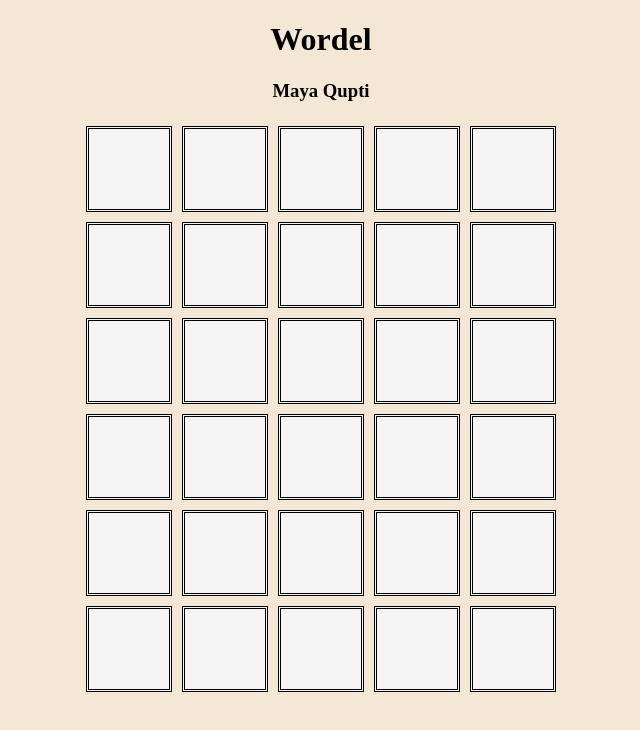
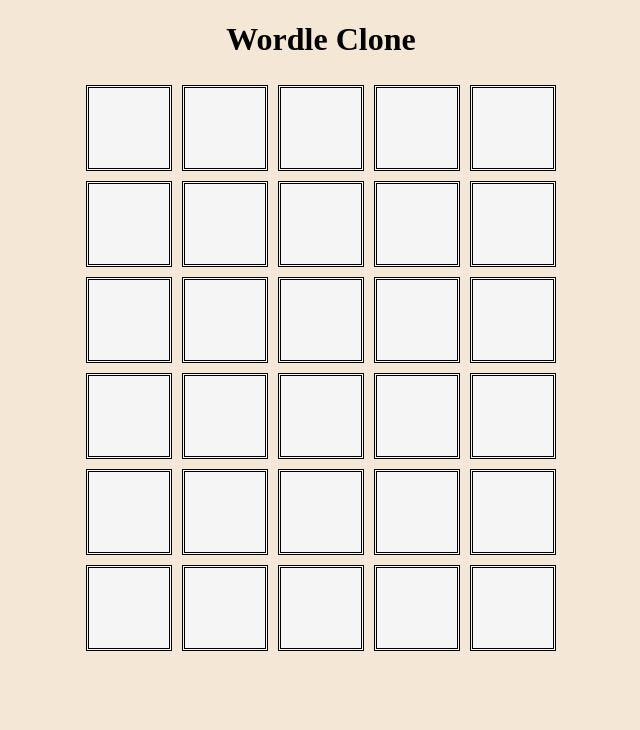
Before and after one commit to julianemran/wordle, a website: page public/index.html in a window 1280 px wide. Shown: the whole page, without its empty margins (319-959 px from the left). Drawn offline with nearby package versions, Linux system fonts and the light colour scheme.

Commit message:
Update index.html

```diff
--- a/public/index.html
+++ b/public/index.html
@@ -16,8 +16,7 @@
 <body>
 
   <center>
-    <h1>Wordel</h1>
-    <h3>Maya Qupti</h3>
+    <h1>Wordle Clone</h1>
   </center>
 
   <div id="game"></div>
```
